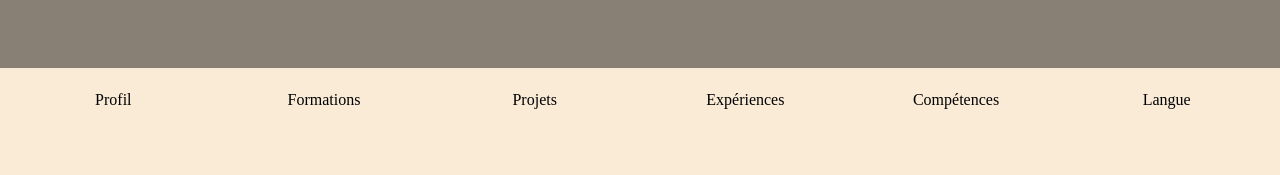
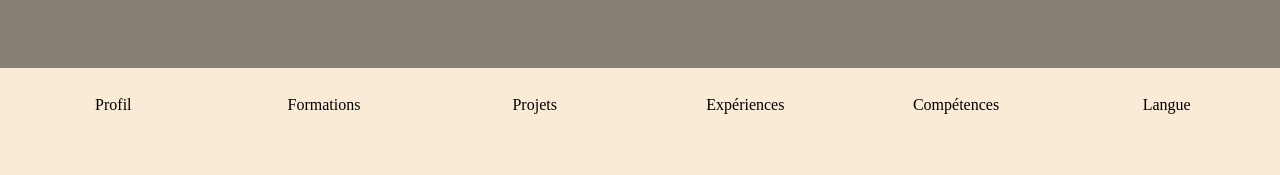
Before and after one commit to Augustin734/ownportfollio, a plain HTML site: page index.html in a window 1280 px wide. Shown: the part 412-587 px from the top of the page. Drawn offline with nearby package versions, Linux system fonts and the light colour scheme.

Commit message:
opti et design navbar

```diff
--- a/cv.css
+++ b/cv.css
@@ -1,3 +1,8 @@
+/*Pour tout le html*/
+html {
+  scroll-behavior: smooth;
+}
+
 /*Pour tout le body*/
 .body {
     background-color: antiquewhite;
@@ -104,28 +109,32 @@ nav ul {
 nav li {
     flex: 1;
     text-align: center;
+    margin: 5px;
 }
 nav a {
     display: block;
     text-decoration: none;
     color: black;
-    border: 5px solid transparent; /* évite le décalage */
+    border: 5px solid transparent;
     padding: 10px 0;
     transition: 0.5s;
+    border-radius: 15px;
+
 }
 nav a:hover {
-    border: 5px solid black;
-    background-color: skyblue;
+    background-color: black;
+    color: white;
+    box-shadow: 0px 0px 4px 4px black;
 }
 @media (max-width: 768px) {
     nav ul {
         justify-content: center;
         gap: 10px;
-        margin: 0px
+        margin: 0px;
     }
 
     nav li {
-        flex: unset;            /* empêche de forcer la largeur */
+        flex: unset;
     }
 }
 
```
